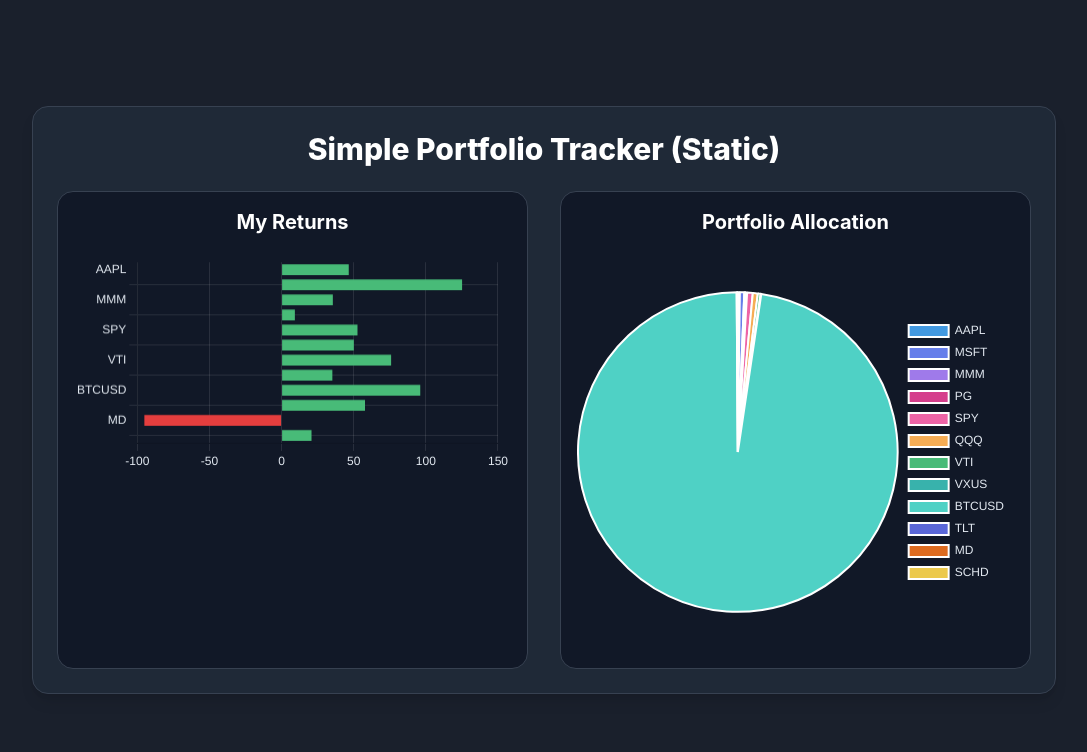
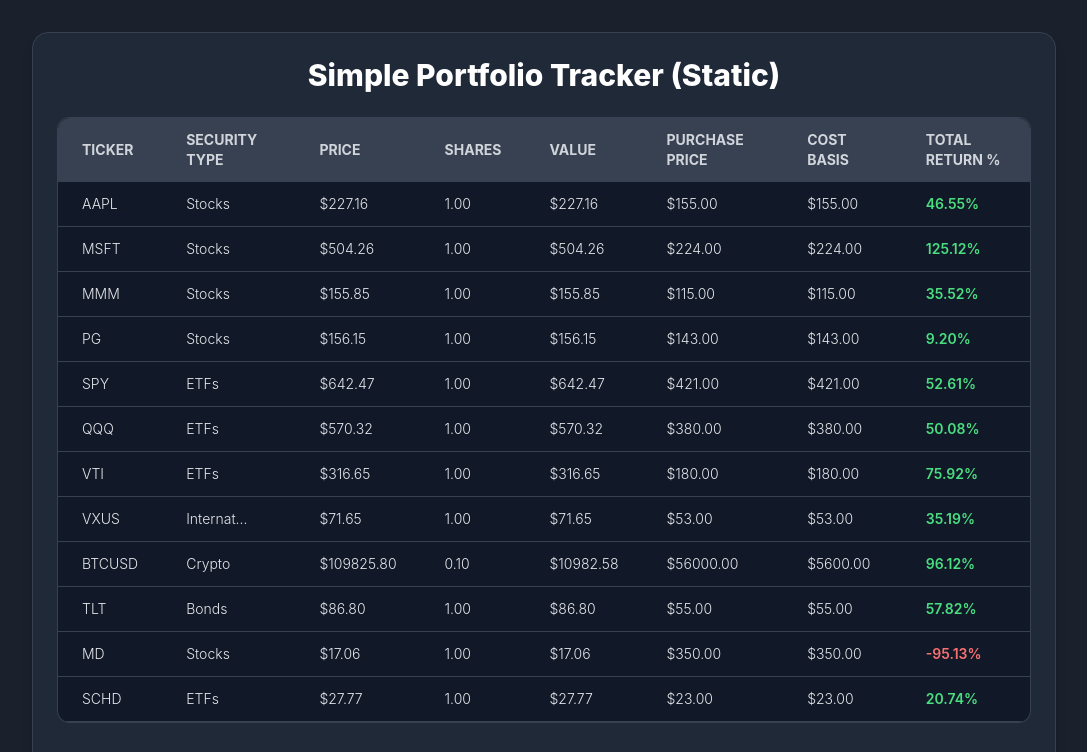
Before and after one commit to TINTINCR1/Portfolio-tracker, a plain HTML site: page index.html in a window 1280 px wide. Shown: the top 752 px of the page, without its empty margins (96-1183 px from the left). Drawn offline with nearby package versions, Linux system fonts and the light colour scheme.

Commit message:
Update index.html

```diff
--- a/index.html
+++ b/index.html
@@ -29,6 +29,28 @@
                 <h1 class="text-3xl font-extrabold text-white">Simple Portfolio Tracker (Static)</h1>
             </div>
 
+            <!-- Portfolio Table -->
+            <div class="overflow-x-auto rounded-xl border border-gray-700 mb-8">
+                <table class="min-w-full bg-gray-900 rounded-xl">
+                    <thead>
+                        <tr class="bg-gray-700 text-gray-300 uppercase text-xs sm:text-sm leading-normal">
+                            <th class="py-3 px-3 sm:px-6 text-left rounded-tl-xl">Ticker</th>
+                            <th class="py-3 px-3 sm:px-6 text-left">Security Type</th>
+                            <th class="py-3 px-3 sm:px-6 text-left">Price</th>
+                            <th class="py-3 px-3 sm:px-6 text-left">Shares</th>
+                            <th class="py-3 px-3 sm:px-6 text-left">Value</th>
+                            <th class="py-3 px-3 sm:px-6 text-left">Purchase Price</th>
+                            <th class="py-3 px-3 sm:px-6 text-left">Cost Basis</th>
+                            <th class="py-3 px-3 sm:px-6 text-left rounded-tr-xl">Total Return %</th>
+                        </tr>
+                    </thead>
+                    <tbody id="portfolio-body" class="text-gray-200 text-xs sm:text-sm font-light">
+                        <!-- Table rows will be populated by JavaScript -->
+                    </tbody>
+                </table>
+            </div>
+
+
             <!-- Charts Section -->
             <div class="flex flex-col md:flex-row gap-8" id="charts-section">
                 <!-- Bar Chart for Total Returns -->
@@ -52,19 +74,46 @@
             window.onload = function() {
                 // Hardcoded data based on the provided screenshot
                 const portfolioData = [
-                    { ticker: 'AAPL', value: 227.16, return: 46.55 },
-                    { ticker: 'MSFT', value: 504.26, return: 125.12 },
-                    { ticker: 'MMM', value: 155.85, return: 35.52 },
-                    { ticker: 'PG', value: 156.15, return: 9.20 },
-                    { ticker: 'SPY', value: 642.47, return: 52.61 },
-                    { ticker: 'QQQ', value: 570.32, return: 50.08 },
-                    { ticker: 'VTI', value: 316.65, return: 75.92 },
-                    { ticker: 'VXUS', value: 71.65, return: 35.19 },
-                    { ticker: 'BTCUSD', value: 109825.80, return: 96.12 },
-                    { ticker: 'TLT', value: 86.80, return: 57.82 },
-                    { ticker: 'MD', value: 17.06, return: -95.13 },
-                    { ticker: 'SCHD', value: 27.77, return: 20.74 }
+                    { ticker: 'AAPL', type: 'Stocks', price: 227.16, shares: 1, value: 227.16, purchasePrice: 155.00, costBasis: 155.00, return: 46.55 },
+                    { ticker: 'MSFT', type: 'Stocks', price: 504.26, shares: 1, value: 504.26, purchasePrice: 224.00, costBasis: 224.00, return: 125.12 },
+                    { ticker: 'MMM', type: 'Stocks', price: 155.85, shares: 1, value: 155.85, purchasePrice: 115.00, costBasis: 115.00, return: 35.52 },
+                    { ticker: 'PG', type: 'Stocks', price: 156.15, shares: 1, value: 156.15, purchasePrice: 143.00, costBasis: 143.00, return: 9.20 },
+                    { ticker: 'SPY', type: 'ETFs', price: 642.47, shares: 1, value: 642.47, purchasePrice: 421.00, costBasis: 421.00, return: 52.61 },
+                    { ticker: 'QQQ', type: 'ETFs', price: 570.32, shares: 1, value: 570.32, purchasePrice: 380.00, costBasis: 380.00, return: 50.08 },
+                    { ticker: 'VTI', type: 'ETFs', price: 316.65, shares: 1, value: 316.65, purchasePrice: 180.00, costBasis: 180.00, return: 75.92 },
+                    { ticker: 'VXUS', type: 'Internat...', price: 71.65, shares: 1, value: 71.65, purchasePrice: 53.00, costBasis: 53.00, return: 35.19 },
+                    { ticker: 'BTCUSD', type: 'Crypto', price: 109825.80, shares: 0.1, value: 10982.58, purchasePrice: 56000.00, costBasis: 5600.00, return: 96.12 },
+                    { ticker: 'TLT', type: 'Bonds', price: 86.80, shares: 1, value: 86.80, purchasePrice: 55.00, costBasis: 55.00, return: 57.82 },
+                    { ticker: 'MD', type: 'Stocks', price: 17.06, shares: 1, value: 17.06, purchasePrice: 350.00, costBasis: 350.00, return: -95.13 },
+                    { ticker: 'SCHD', type: 'ETFs', price: 27.77, shares: 1, value: 27.77, purchasePrice: 23.00, costBasis: 23.00, return: 20.74 }
                 ];
+
+                // Function to render the portfolio table
+                function renderPortfolioTable(data) {
+                    const portfolioBody = document.getElementById('portfolio-body');
+                    portfolioBody.innerHTML = ''; // Clear existing content
+
+                    data.forEach(item => {
+                        const row = document.createElement('tr');
+                        row.classList.add('hover:bg-gray-800', 'border-b', 'border-gray-700');
+                        const returnTextColor = item.return >= 0 ? 'text-green-400' : 'text-red-400';
+                        const sharesDisplay = item.shares.toFixed(2);
+                        const valueDisplay = item.value.toFixed(2);
+                        const costBasisDisplay = item.costBasis.toFixed(2);
+
+                        row.innerHTML = `
+                            <td class="py-3 px-3 sm:px-6 text-left whitespace-nowrap">${item.ticker}</td>
+                            <td class="py-3 px-3 sm:px-6 text-left">${item.type}</td>
+                            <td class="py-3 px-3 sm:px-6 text-left">$${item.price.toFixed(2)}</td>
+                            <td class="py-3 px-3 sm:px-6 text-left">${sharesDisplay}</td>
+                            <td class="py-3 px-3 sm:px-6 text-left">$${valueDisplay}</td>
+                            <td class="py-3 px-3 sm:px-6 text-left">$${item.purchasePrice.toFixed(2)}</td>
+                            <td class="py-3 px-3 sm:px-6 text-left">$${costBasisDisplay}</td>
+                            <td class="py-3 px-3 sm:px-6 text-left font-semibold ${returnTextColor}">${item.return.toFixed(2)}%</td>
+                        `;
+                        portfolioBody.appendChild(row);
+                    });
+                }
 
                 // Function to create the Bar Chart for Returns
                 function createBarChart(data) {
@@ -145,6 +194,7 @@
                 }
 
                 // Call the functions to create the charts
+                renderPortfolioTable(portfolioData);
                 createBarChart(portfolioData);
                 createPieChart(portfolioData);
             };
```
